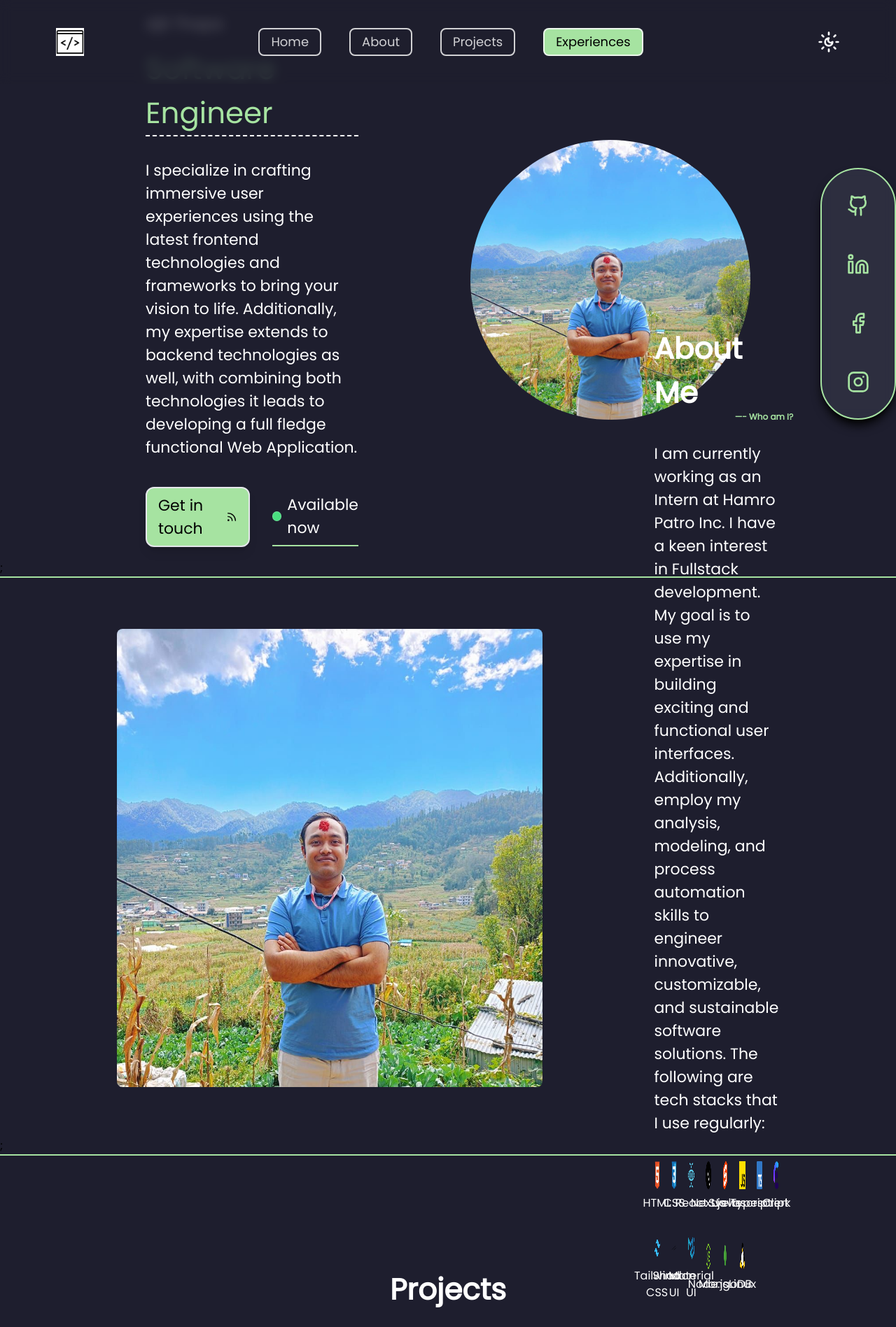
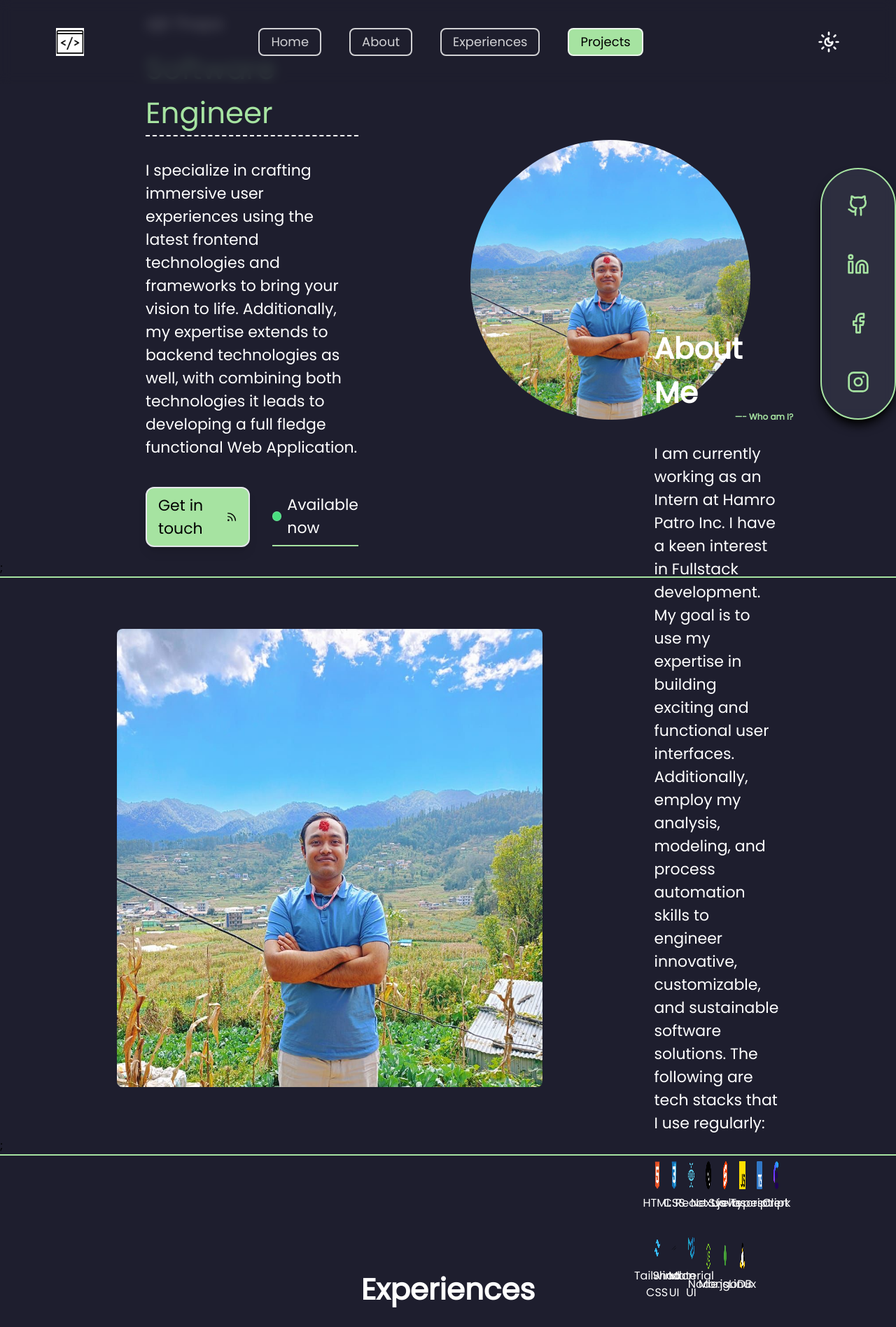
Before and after one commit to Ajit1428/portfolio, a Next.js app: page / in a window 1280 px wide. Shown: the top 1897 px of the page at 70% size. Built offline with nearby package versions, Linux system fonts and the light colour scheme.

Commit message:
(fix): Swapped out the position of experience and project section

```diff
--- a/app/page.tsx
+++ b/app/page.tsx
@@ -14,10 +14,10 @@ export default function Home() {
         <AboutMe />;
       </div>
       <div className="border-b-2 border-[#a6e3a1]">
-        <ProjectsPage />;
+        <ExperiencePage />;
       </div>
       <div className="border-b-2 border-[#a6e3a1]">
-        <ExperiencePage />;
+        <ProjectsPage />;
       </div>
       {/* <div className="border-b-2 border-[#a6e3a1]"> */}
       {/*   <ContactMePage />; */}
--- a/utils/navbar/navbar-routes.tsx
+++ b/utils/navbar/navbar-routes.tsx
@@ -8,12 +8,12 @@ export const navbarRoutes = [
     hash: "#about",
   },
   {
+    label: "Experiences",
+    hash: "#experiences",
+  },
+  {
     label: "Projects",
     hash: "#projects",
-  },
-  {
-    label: "Experiences",
-    hash: "#experiences",
   },
   // {
   //   label: "Contact",
```
